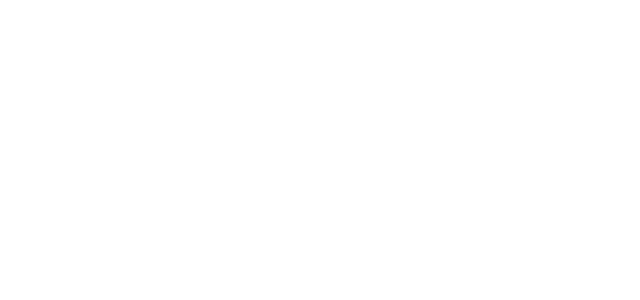
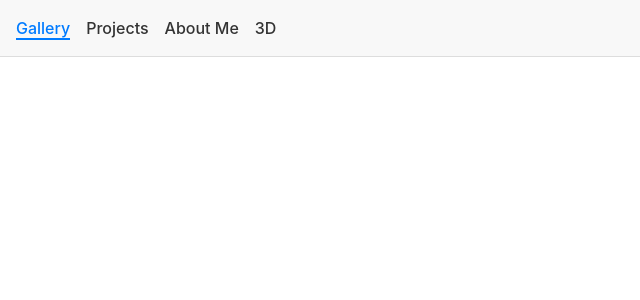
Before and after one commit to Rtful/Portfolio, a React (Vite) app: page /gallery in a window 1280 px wide. Shown: the top 300 px of the page, without its empty margins (0-640 px from the left). Built offline with nearby package versions, Linux system fonts and the light colour scheme.

Commit message:
Navbar - implemented a basic navbar

```diff
--- a/package.json
+++ b/package.json
@@ -14,7 +14,8 @@
     "@emotion/styled": "^11.14.0",
     "@mui/material": "^6.4.10",
     "react": "^18.3.1",
-    "react-dom": "^18.3.1"
+    "react-dom": "^18.3.1",
+    "react-router-dom": "^7.6.2"
   },
   "devDependencies": {
     "@eslint/js": "^9.13.0",
--- a/src/App.css
+++ b/src/App.css
@@ -1,9 +1,14 @@
 #root {
+  height: 100%;
+  width: 100%;
+}
+
+#main {
   margin: 0 auto;
   padding: 2rem;
   text-align: center;
-  width: 100%;
-  height: 100%;
+  height: calc(100% - 4rem);
+  overflow-y: auto;
 }
 
 .logo {
--- a/src/App.tsx
+++ b/src/App.tsx
@@ -1,14 +1,23 @@
-import './App.css'
+import {BrowserRouter as Router, Routes, Route} from 'react-router-dom';
 import {ImageGallery} from "./components/ImageGallery/ImageGallery.tsx";
 import {ImageCarouselProvider} from "./components/ImageCarousel/ImageCarouselProvider.tsx";
+import Navbar from "./components/Navbar/Navbar.tsx";
+import './App.css'
 
 function App() {
-
     return (
         <ImageCarouselProvider>
-            <ImageGallery/>
+            <Router>
+                <Navbar/>
+                <div id="main">
+                    <Routes>
+                        <Route path="/gallery" element={<ImageGallery/>}/>
+                        {/* Add more routes as needed */}
+                    </Routes>
+                </div>
+            </Router>
         </ImageCarouselProvider>
-    )
+    );
 }
 
-export default App
+export default App;
--- /dev/null
+++ b/src/components/Navbar/Navbar.css
@@ -0,0 +1,28 @@
+.navbar {
+    position: sticky;
+    display: flex;
+    top: 0;
+    z-index: 1000;
+    background-color: #f8f8f8;
+    border-bottom: 1px solid #ddd;
+    padding: 1rem;
+}
+
+.navbar ul {
+    list-style: none;
+    display: flex;
+    gap: 1rem;
+    margin: 0;
+    padding: 0;
+}
+
+.navbar a {
+    text-decoration: none;
+    color: #333;
+    font-weight: 500;
+}
+
+.navbar a.active {
+    color: #007bff;
+    border-bottom: 2px solid #007bff;
+}
--- /dev/null
+++ b/src/components/Navbar/Navbar.tsx
@@ -0,0 +1,31 @@
+import { NavLink } from 'react-router-dom';
+import './Navbar.css'; // optional: for cleaner separation of styles
+
+export default function Navbar() {
+    return (
+        <nav className="navbar">
+            <ul>
+                <li>
+                    <NavLink to="/gallery" className={({ isActive }) => isActive ? 'active' : ''}>
+                        Gallery
+                    </NavLink>
+                </li>
+                <li>
+                    <NavLink to="/projects" className={({ isActive }) => isActive ? 'active' : ''}>
+                        Projects
+                    </NavLink>
+                </li>
+                <li>
+                    <NavLink to="/about-me" className={({ isActive }) => isActive ? 'active' : ''}>
+                        About Me
+                    </NavLink>
+                </li>
+                <li>
+                    <NavLink to="/3d" className={({ isActive }) => isActive ? 'active' : ''}>
+                        3D
+                    </NavLink>
+                </li>
+            </ul>
+        </nav>
+    );
+}
--- a/src/index.css
+++ b/src/index.css
@@ -28,6 +28,7 @@
   place-items: center;
   min-width: 320px;
   height: 100vh;
+  overflow: hidden;
 }
 
 h1 {
@@ -44,3 +45,7 @@
     color: #747bff;
   }
 }
+
+*, *::before, *::after {
+  box-sizing: border-box;
+}
```
Also changed, not shown: 1 other file (tests, documents, lock files or other folders).
